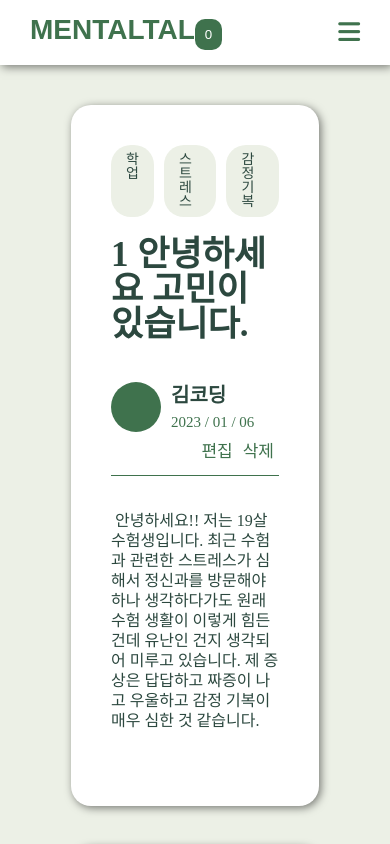
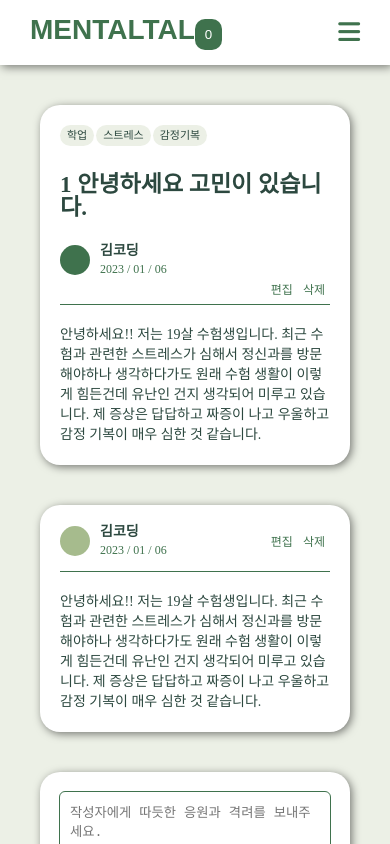
Before and after one commit to codestates-seb/seb41_main_030, a React (Create React App) app in the folder client/: page /community/1 in a window 390 px wide. Shown: the top 844 px of the page. Built offline with nearby package versions, Linux system fonts and the light colour scheme; data requests are answered from the project's data file; a web font is replaced by a local one.

Commit message:
boardDetail 반응형 구현

```diff
--- a/client/data.json
+++ b/client/data.json
@@ -427,6 +427,24 @@
       "BoardWriterId": "작성자",
       "createdAt": "2023 / 01 / 06",
       "id": 29
+    },
+    {
+      "title": "여우비 산들림 아슬라 여우별 소록소록 달볓 비나리 달볓 나래 나비잠 ",
+      "content": "여우비 산들림 아슬라 여우별 소록소록 달볓 비나리 달볓 나래 나비잠 소록소록 아련 컴퓨터 옅구름 소록소록 산들림 아련 별하 아름드리 아슬라 아리아 별하 안녕 아슬라 노트북 컴퓨터 감사합니다 별하 늘품 바람꽃 우리는 로운 바나나 포도 비나리 곰다시 소솜 여우비 감또개 바나나 나비잠 여우별 바람꽃 도서 나비잠 노트북 아슬라 미리내 미리내 나비잠.\n\n가온누리 아슬라 바나나 별하 별빛 이플 책방 바람꽃 그루잠 도서 감또개 아름드리 소록소록 도담도담 비나리 예그리나 도서 사과 나비잠 가온해 다솜 함초롱하다 바나나 함초롱하다 미리내 미쁘다 우리는 바람꽃 사과 가온누리 아리아 컴퓨터 함초롱하다 책방 가온누리 바나나 미쁘다 도서관 여우비 감또개 가온누리 도서관 컴퓨터 아슬라 도담도담 노트북 비나리 도르레 별하 도서.\n\n감사합니다 사과 도서 도르레 미리내 감사합니다 바나나 그루잠 산들림 그루잠 가온해 아리아 비나리 도르레 별빛 아름드리 책방 아름드리 아리아 책방 컴퓨터 포도 나비잠 미쁘다 도서 곰다시 감사합니다 이플 이플 바나나 함초롱하다 노트북 안녕 예그리나 아리아 함초롱하다 예그리나 아름드리 도담도담 바람꽃 도담도담 곰다시 우리는 아름드리 우리는 가온해 사과 도담도담 도서관 달볓.\n\n가온해 책방 별빛 옅구름 곰다시 여우비 소록소록 로운 여우별 미리내 여우비 이플 미쁘다 소록소록 아리아 바나나 아름드리 다솜 가온누리 아련 미쁘다 도서 노트북 예그리나 비나리 소솜 아슬라 별빛 도서관 여우비 감또개 산들림 소록소록 다솜 로운 달볓 여우별 미리내 옅구름 여우비 도서 곰다시 아리아 책방 소록소록 아슬라 미쁘다 안녕 소록소록 옅구름.",
+      "tag": [
+        "일반",
+        "학업",
+        "진로",
+        "취업",
+        "커리어",
+        "가족",
+        "금전",
+        "대인관계",
+        "기타"
+      ],
+      "BoardWriterId": "작성자",
+      "createdAt": "2023 / 01 / 06",
+      "id": 30
     }
   ],
   "comments": [
@@ -437,13 +455,6 @@
       "content": "안녕하세요!! 저는 19살 수험생입니다. 최근 수험과 관련한 스트레스가 심해서 정신과를 방문해야하나 생각하다가도 원래 수험 생활이 이렇게 힘든건데 유난인 건지 생각되어 미루고 있습니다. 제 증상은 답답하고 짜증이 나고 우울하고 감정 기복이 매우 심한 것 같습니다. ",
       "createdAt": "2023 / 01 / 06",
       "recommend": 0
-    },
-    {
-      "content": "jdlfkjaljfkdlf\n",
-      "commentWriterId": "답글 작성자",
-      "createdAt": "2023 / 01 / 06",
-      "id": 2,
-      "commentId": 2
     },
     {
       "content": "나ㅓ링마ㅓ리ㅓㅁ낭ㄹ\n",
@@ -463,6 +474,18 @@
       "id": 10,
       "commentWriterId": "답글 작성자",
       "createdAt": "2023 / 01 / 06"
+    },
+    {
+      "content": "akflaskjflaskfds\nsfkjalsdkjflsajflsafklsdf\nkjalskdjflaks\n",
+      "id": 21,
+      "commentWriterId": "답글 작성자",
+      "createdAt": "2023 / 01 / 06"
+    },
+    {
+      "content": "fkalsfjklasjfklasfsafljkfjlsfjksjksjlfjsdkflsajfksjlksajlfk",
+      "id": 2,
+      "commentWriterId": "답글 작성자",
+      "createdAt": "2023 / 01 / 06"
     }
   ]
 }
--- a/client/src/components/boards/BoardDetailAnswer.js
+++ b/client/src/components/boards/BoardDetailAnswer.js
@@ -11,6 +11,11 @@ const BoardDetailAnswerWrapper = styled.div`
     background-color: white;
     box-shadow: 2px 2px 9px rgba(0, 0, 0, 0.5);
     border-radius: 20px;
+
+    @media screen and (max-width: 768px) {
+        width: 100%;
+        padding: 20px;
+    }
 `;
 
 const BoardDetailAnswerHeader = styled.div`
@@ -22,6 +27,11 @@ const BoardDetailAnswerHeader = styled.div`
     padding-bottom: 15px;
     border-bottom: 1px solid var(--green);
 
+    .answerHeaderContainer {
+        display: flex;
+        align-items: center;
+        gap: 10px;
+    }
     .answerProfile {
         width: 40px;
         height: 40px;
@@ -30,7 +40,6 @@ const BoardDetailAnswerHeader = styled.div`
     }
 
     .answerWriteInfo {
-        width: 80%;
         display: flex;
         flex-direction: column;
         gap: 5px;
@@ -61,19 +70,53 @@ const BoardDetailAnswerHeader = styled.div`
             font-weight: 900;
         }
     }
+
+    @media screen and (max-width: 304px) {
+        flex-direction: column;
+        align-items: baseline;
+    }
+
+    @media screen and (max-width: 768px) {
+        .answerProfile {
+            width: 30px;
+            height: 30px;
+        }
+
+        .answerWriteInfo {
+            & :nth-child(1) {
+                font-size: 14px;
+            }
+
+            & :nth-child(2) {
+                font-size: 12px;
+            }
+        }
+
+        .answerEditBtns {
+            button {
+                font-size: 12px;
+            }
+        }
+    }
 `;
 
 const BoardDetailAnswerMain = styled.div`
-    width: 100%;
-
-    margin-top: 25px;
-
+    margin: 35px 0;
     color: var(--darkgreen);
     font-size: 16px;
 
-    div {
+    .answerMainText {
         line-height: 20px;
         white-space: pre-wrap;
+        word-wrap: break-word;
+    }
+
+    @media screen and (max-width: 768px) {
+        margin: 20px 0 0;
+
+        div {
+            font-size: 14px;
+        }
     }
 `;
 
@@ -118,6 +161,26 @@ const BoardDetailAnswerTextareaWrapper = styled.form`
         font-size: 14px;
         margin: 10px 0 0 5px;
     }
+
+    @media screen and (max-width: 768px) {
+        width: 100%;
+        padding: 20px;
+
+        .boardDetailAnswerTextareaContainer {
+            display: flex;
+            flex-direction: column;
+            align-items: flex-end;
+        }
+
+        textarea {
+            width: 100%;
+        }
+
+        button {
+            width: fit-content;
+            padding: 5px 6px;
+        }
+    }
 `;
 
 // ! 나중에 서버 연결시 데이터 받아서 랜더링되도록 수정할 것
@@ -157,10 +220,12 @@ const BoardDetailAnswer = ({ id, answer, setAnswer, answerError }) => {
                     {answer && (
                         <>
                             <BoardDetailAnswerHeader>
-                                <div className="answerProfile"></div>
-                                <div className="answerWriteInfo">
-                                    <div className="answerWriter">{answer.commentWriterId}</div>
-                                    <div className="answerCreateAt">{answer.createdAt}</div>
+                                <div className="answerHeaderContainer">
+                                    <div className="answerProfile"></div>
+                                    <div className="answerWriteInfo">
+                                        <div className="answerWriter">{answer.commentWriterId}</div>
+                                        <div className="answerCreateAt">{answer.createdAt}</div>
+                                    </div>
                                 </div>
 
                                 <div className="answerEditBtns">
@@ -172,7 +237,7 @@ const BoardDetailAnswer = ({ id, answer, setAnswer, answerError }) => {
                             </BoardDetailAnswerHeader>
 
                             <BoardDetailAnswerMain>
-                                <div> {answer.content}</div>
+                                <div className="answerMainText">{answer.content}</div>
                             </BoardDetailAnswerMain>
                         </>
                     )}
--- a/client/src/components/boards/BoardDetailQuestion.js
+++ b/client/src/components/boards/BoardDetailQuestion.js
@@ -11,22 +11,47 @@ const BoardDetailQuestionWrapper = styled.div`
     background-color: white;
     box-shadow: 2px 2px 9px rgba(0, 0, 0, 0.5);
     border-radius: 20px;
+
+    @media screen and (max-width: 768px) {
+        width: 100%;
+        padding: 20px;
+    }
 `;
 
 const BoardDetailQuestionTags = styled.div`
     display: flex;
     gap: 10px;
+    margin-bottom: 25px;
 
-    .test {
+    .boardDetailTags {
         width: fit-content;
         padding: 8px 15px;
-        margin-bottom: 20px;
         border-radius: 20px;
         background-color: var(--lightgreen2);
         color: var(--darkgreen);
 
         font-size: 14px;
         font-weight: 500;
+    }
+
+    @media screen and (max-width: 597px) {
+        flex-wrap: wrap;
+        gap: 2px;
+
+        .boardDetailTags {
+            padding: 5px 7px;
+            font-size: 11px;
+            margin-bottom: 2px;
+        }
+    }
+
+    @media screen and (min-width: 598px) and (max-width: 935px) {
+        gap: 5px;
+
+        .boardDetailTags {
+            padding: 5px 10px;
+            font-size: 12px;
+        }
     }
 `;
 
@@ -36,6 +61,13 @@ const BoardDetailQuestionHeader = styled.div`
         font-weight: 700;
         color: var(--darkgreen);
         margin-bottom: 40px;
+    }
+
+    @media screen and (max-width: 768px) {
+        .boardDetailQuestionHeaderTitle {
+            font-size: 23px;
+            margin-bottom: 25px;
+        }
     }
 `;
 
@@ -68,6 +100,26 @@ const BoardDetailQuestionHeaderInfo = styled.div`
             font-size: 15px;
         }
     }
+
+    @media screen and (max-width: 768px) {
+        .questionProfile {
+            width: 30px;
+            height: 30px;
+        }
+
+        .questionWriteInfo {
+            gap: 5px;
+
+            & :nth-child(1) {
+                font-size: 14px;
+            }
+
+            & :nth-child(2) {
+                color: var(--green);
+                font-size: 12px;
+            }
+        }
+    }
 `;
 
 const BoardDetailQuestionHeaderEditBtns = styled.div`
@@ -81,12 +133,19 @@ const BoardDetailQuestionHeaderEditBtns = styled.div`
         background-color: white;
         color: var(--green);
 
-        font-size: 17px;
+        font-size: 16px;
         font-weight: 500;
     }
 
     button:hover {
         font-weight: 900;
+    }
+
+    @media screen and (max-width: 768px) {
+        padding: 0 0 2px;
+        button {
+            font-size: 12px;
+        }
     }
 `;
 
@@ -99,6 +158,15 @@ const BoardDetailQuestionMain = styled.div`
     div {
         line-height: 20px;
         white-space: pre-wrap;
+        word-wrap: break-word;
+    }
+
+    @media screen and (max-width: 768px) {
+        margin: 20px 0 0;
+
+        div {
+            font-size: 14px;
+        }
     }
 `;
 
@@ -117,7 +185,7 @@ const BoardDetailQuestion = ({ id, board, setBoard }) => {
                 <>
                     <BoardDetailQuestionTags>
                         {board.tag.map((tag, idx) => (
-                            <div key={idx} className="test">
+                            <div key={idx} className="boardDetailTags">
                                 {tag}
                             </div>
                         ))}
@@ -142,7 +210,7 @@ const BoardDetailQuestion = ({ id, board, setBoard }) => {
                     </BoardDetailQuestionHeader>
 
                     <BoardDetailQuestionMain>
-                        <div> {board.content}</div>
+                        <div>{board.content}</div>
                     </BoardDetailQuestionMain>
                 </>
             )}
```
